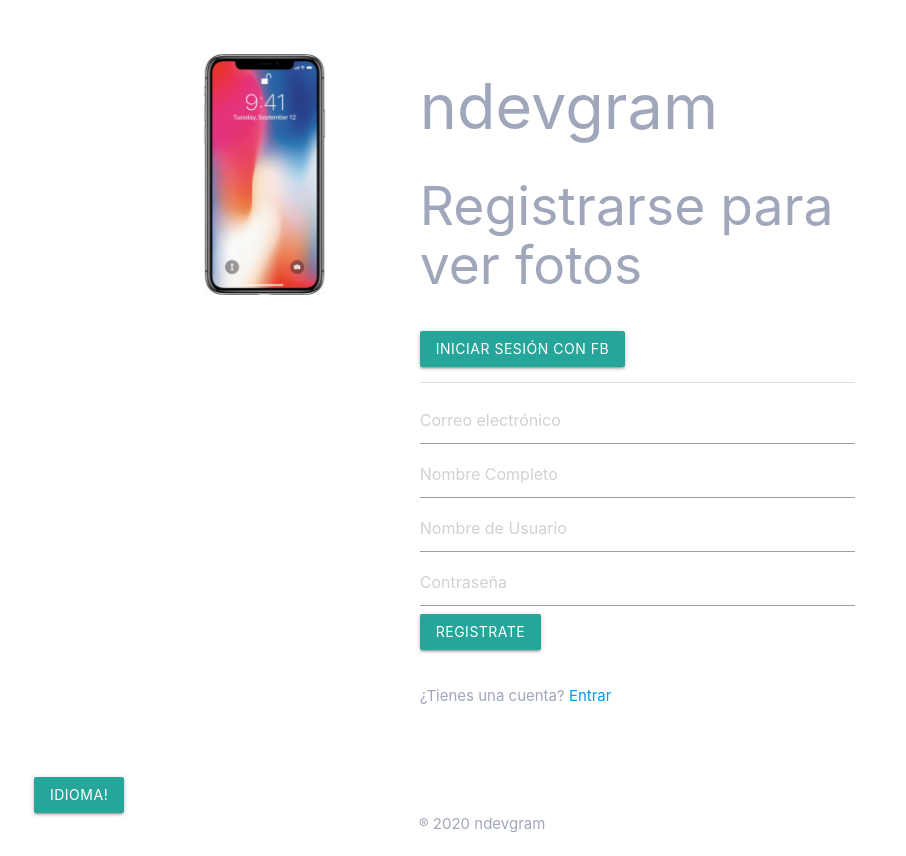
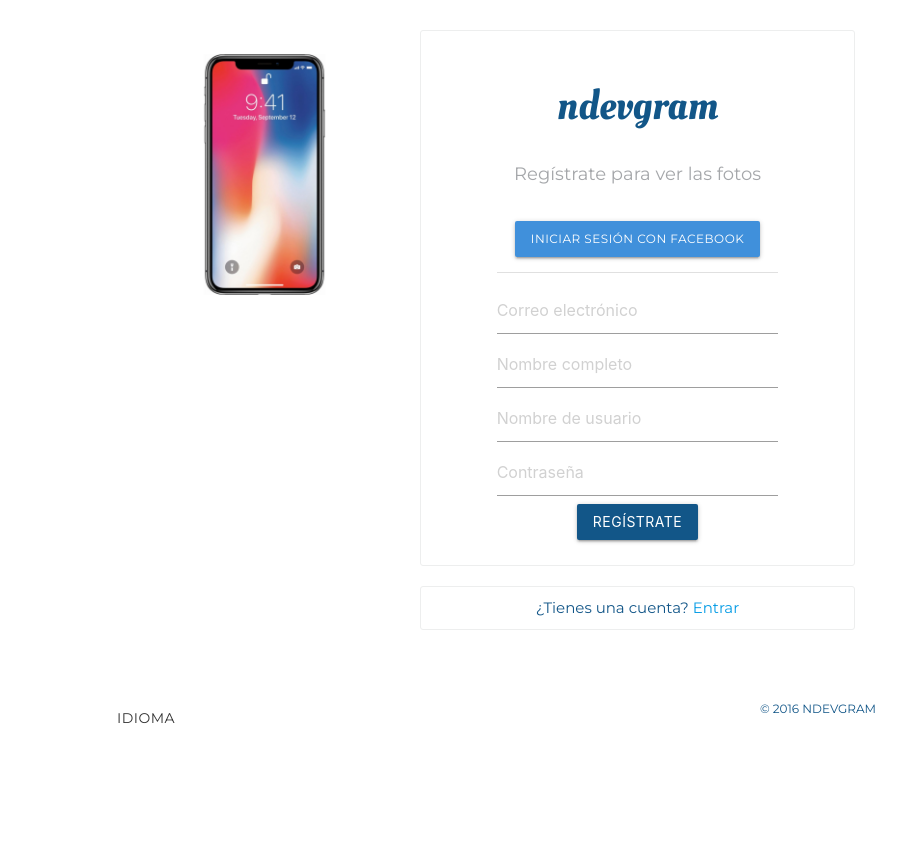
Before and after one commit to napodevesa/ndev_gram, a plain HTML site: page index.html in a window 1280 px wide. Shown: the whole page, without its empty margins (158-1064 px from the left). After the commit the page ends 800 px from the top, so only its background shows below. Drawn offline with nearby package versions, Linux system fonts and the light colour scheme.

Commit message:
css changes

```diff
--- a/index.html
+++ b/index.html
@@ -1,83 +1,73 @@
 <!DOCTYPE html>
 <html>
 <head>
-	<title> ndevgram </title>
-	<link rel="stylesheet" href="https://cdnjs.cloudflare.com/ajax/libs/materialize/1.0.0/css/materialize.min.css">
+  <title>ndevgram</title>
+  <link href='https://fonts.googleapis.com/css?family=Montserrat|Oleo+Script' rel='stylesheet' type='text/css'>
+  <link rel="stylesheet" href="https://cdnjs.cloudflare.com/ajax/libs/materialize/0.97.6/css/materialize.min.css">
   <link rel="stylesheet" type="text/css" href="public/app.css">
 
-	<meta name= "viewport" content="width=device-widht, initial-scale= 1.0, user-scaleble=no"/>
-	<meta charset="utf-8"/>
-
+  <meta name="viewport" content="width=device-width, initial-scale=1.0, user-scalable=no" />
+  <meta charset="utf-8" />
 </head>
 <body>
   <section id="main-container">
-		<div class= "container">
-			<div class = "row">
-				<div class = "col s10 push-s1">
-					<div class = "row">
-						<div class = "col m5 hide-on-small-only">
-						<img class = "iphone" src="public/iphone2.png"/>
+    <div class="container">
+      <div class="row">
+        <div class="col s10 push-s1">
+          <div class="row">
+            <div class="col m5 hide-on-small-only">
+              <img class="iphone" src="public/iphone2.png" />
             </div>
-
-						<div class = "col s12 m7">
+            <div class="col s12 m7">
               <div class="row">
                 <div class="signup-box">
-									<h1 class="ndevgram"> ndevgram </h1>
-									<form class= "signup-form">
-									<h2> Registrarse para ver fotos </h2>
-									<div class = "section">
-										<a class = "btn btn-fb hide-on-small-only"> Iniciar sesión con FB </a>
-										<a class = "btn btn-fb hide-on-med-and-up"> Iniciar sesión</a>
-									</div>
-
+                  <h1 class="platzigram">ndevgram</h1>
+                  <form class="signup-form">
+                    <h2>Regístrate para ver las fotos</h2>
+                    <div class="section">
+                      <a class="btn btn-fb hide-on-small-only">Iniciar sesión con Facebook</a>
+                      <a class="btn btn-fb hide-on-med-and-up">Iniciar sesión</a>
                     </div>
                     <div class="divider"></div>
                     <div class="section">
-								<input type="email" name="email" placeholder="Correo electrónico">
-								</input>
-								<input type="text" name="name" placeholder="Nombre Completo">
-								</input>
-								<input type="text" name="username" placeholder="Nombre de Usuario">
-								</input>
-								<input type="password" name="password" placeholder="Contraseña">
-								</input>
-								<button class ="btn waves-effect waves-light" type="submit"> Registrate </button>
-
+                      <input type="email" name="email" placeholder="Correo electrónico"></input>
+                      <input type="text" name="name" placeholder="Nombre completo"></input>
+                      <input type="text" name="username" placeholder="Nombre de usuario"></input>
+                      <input type="password" name="password" placeholder="Contraseña"></input>
+                      <button class="btn waves-effect waves-light btn-signup" type="submit">Regístrate</button>
+                    </div>
                   </form>
                 </div>
               </div>
               <div class="row">
                 <div class="login-box">
-						¿Tienes una cuenta? <a href ="/signin"> Entrar</a>
-
+                  ¿Tienes una cuenta? <a href="/signin">Entrar</a>
+                </div>
+              </div>
+            </div>
+          </div>
         </div>
       </div>
     </div>
   </section>
+  <footer class="site-footer">
+    <div class="container">
+      <div class="row">
+        <div class="col s12 l3 center-align">
+          <a class='dropdown-button btn btn-flat' href='#' data-activates='dropdown1'>Idioma</a>
 
-	<footer class = "site-footer">
-		<div class = "container">
-			<div class="row">
-				<div class="coll s12 l3 center-align"></div>
-
-				  <a class='dropdown-trigger btn' href='#' data-target='dropdown1'>Idioma!</a>
-				  <!-- Dropdown Structure -->
           <ul id='dropdown1' class='dropdown-content'>
             <li><a href="#!">Español</a></li>
             <li><a href="#!">Inglés</a></li>
           </ul>
-
-					<div class="coll s12 l3 push-l6 center-align">
-						® 2020 ndevgram
+        </div>
+        <div class="col s12 l3 push-l6 center-align">
+          © 2016 ndevgram
         </div>
       </div>
     </div>
-		</div>
-
   </footer>
-
-	<script src="https://code.jquery.com/jquery-2.2.4.min.js" integrity="sha256-BbhdlvQf/xTY9gja0Dq3HiwQF8LaCRTXxZKRutelT44=" crossorigin="anonymous"> </script>
-
-	<script src="https://cdnjs.cloudflare.com/ajax/libs/materialize/1.0.0/js/materialize.min.js"></script>
+  <script src="https://code.jquery.com/jquery-2.2.3.min.js" integrity="sha256-a23g1Nt4dtEYOj7bR+vTu7+T8VP13humZFBJNIYoEJo=" crossorigin="anonymous"></script>
+  <script src="https://cdnjs.cloudflare.com/ajax/libs/materialize/0.97.6/js/materialize.min.js"></script>
 </body>
 </html>
--- a/public/app.css
+++ b/public/app.css
@@ -1,15 +1,55 @@
-body
-{
-	background: #ffffff;
-	color: #1256;
+body {
+  background: #ffffff;
+  color: #125688;
+  font-family: Montserrat
 }
 
-#main-container
-{
-margin: 30px auto;
+#main-container {
+  margin: 30px auto;
 }
 
-.iphone
-{
-max-width: 100%
+.iphone {
+  max-width: 100%;
 }
+
+.site-footer {
+  text-transform: uppercase;
+  font-size: 12px;
+}
+
+.login-box,
+.signup-box {
+  background-color: white;
+  border: 1px solid #edeeee;
+  border-radius: 3px;
+  padding: 10px 0;
+  text-align: center;
+}
+
+.signup-box .platzigram {
+  font-family: 'Oleo Script';
+  font-size: 42px;
+}
+
+.signup-form {
+  width: 65%;
+  margin: 0 auto;
+}
+
+.signup-form h2 {
+  color: #a5a7aa;
+  font-size: 1.2em;
+}
+
+.signup-form .btn.btn-fb {
+  background-color: #4090db;
+  font-size: .8em;
+}
+
+.signup-form .btn.btn-fb:hover {
+  background-color: #2d6599;
+}
+
+.signup-form .btn.btn-signup {
+  background-color: #125688;
+}
```
Lines whose indentation alone changed are shown as unchanged.
